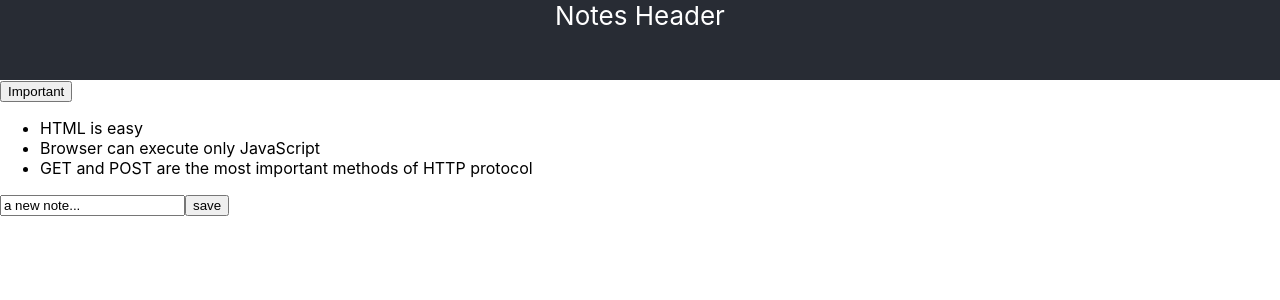
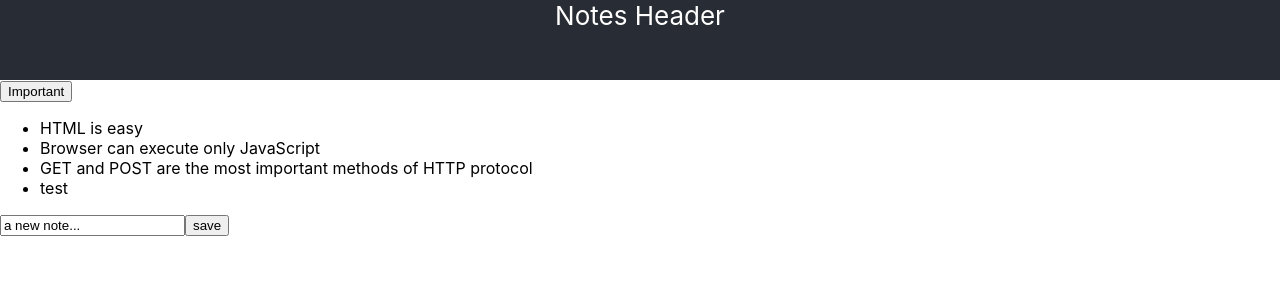
Before and after one commit to polyjk/john-app, a React (Create React App) app: page / in a window 1280 px wide. Shown: the top 300 px of the page. Built offline with nearby package versions, Linux system fonts and the light colour scheme; data requests are answered from the project's data file.

Commit message:
added axios post

```diff
--- a/db.json
+++ b/db.json
@@ -17,6 +17,12 @@
       "content": "GET and POST are the most important methods of HTTP protocol",
       "date": "2019-05-30T19:20:14.298Z",
       "important": true
+    },
+    {
+      "content": "test",
+      "date": "2021-05-13T18:11:12.273Z",
+      "important": false,
+      "id": 4
     }
   ]
 }
--- a/src/App.js
+++ b/src/App.js
@@ -1,13 +1,24 @@
-import { useState } from "react";
+import { useEffect, useState } from "react";
 import "./App.css";
 import Note from "./Note";
+import axios from "axios";
 
 const App = (props) => {
   //console.log(props);
   // const { notes } = props;
-  const [notes, setNotes] = useState(props.notes);
+  const [notes, setNotes] = useState([]);
   const [newNote, setNewNote] = useState("a new note...");
   const [showAll, setShowAll] = useState(true);
+
+  useEffect(() => {
+    console.log("effect");
+    axios.get("http://localhost:3001/notes").then((response) => {
+      console.log("promise fufilled");
+      console.log(response);
+      setNotes(response.data);
+    });
+  }, []);
+  console.log("render", notes.length, "notes");
 
   const addNote = (event) => {
     event.preventDefault();
@@ -16,10 +27,15 @@ const App = (props) => {
       content: newNote,
       date: new Date().toISOString(),
       important: Math.random() < 0.5,
-      id: notes.length + 1,
+      //id: notes.length + 1,
     };
-    setNotes(notes.concat(noteObject));
-    setNewNote("");
+
+    axios.post("http://localhost:3001/notes", noteObject).then((response) => {
+      console.log("promise fulfilled");
+      console.log(response);
+      setNotes(notes.concat(response.data));
+      setNewNote("");
+    });
   };
 
   const handleNoteChange = (event) => {
--- a/src/index.js
+++ b/src/index.js
@@ -4,30 +4,9 @@ import "./index.css";
 import App from "./App";
 import reportWebVitals from "./reportWebVitals";
 
-const notes = [
-  {
-    id: 1,
-    content: "HTML is easy",
-    date: "2019-05-30T17:30:31.098Z",
-    important: true,
-  },
-  {
-    id: 2,
-    content: "Browser can execute only JavaScript",
-    date: "2019-05-30T18:39:34.091Z",
-    important: false,
-  },
-  {
-    id: 3,
-    content: "GET and POST are the most important methods of HTTP protocol",
-    date: "2019-05-30T19:20:14.298Z",
-    important: true,
-  },
-];
-
 ReactDOM.render(
   <React.StrictMode>
-    <App notes={notes} />
+    <App />
   </React.StrictMode>,
   document.getElementById("root")
 );
```
Also changed, not shown: public/manifest.json.
